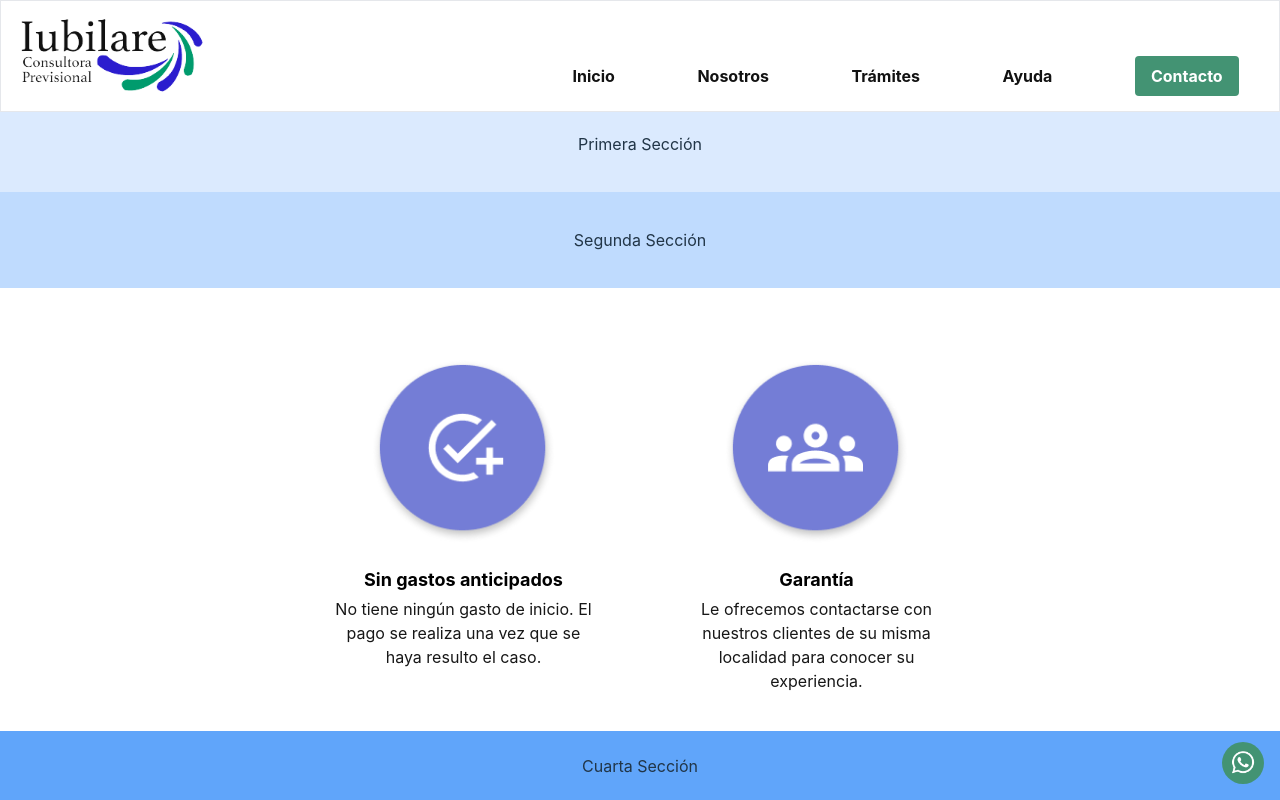
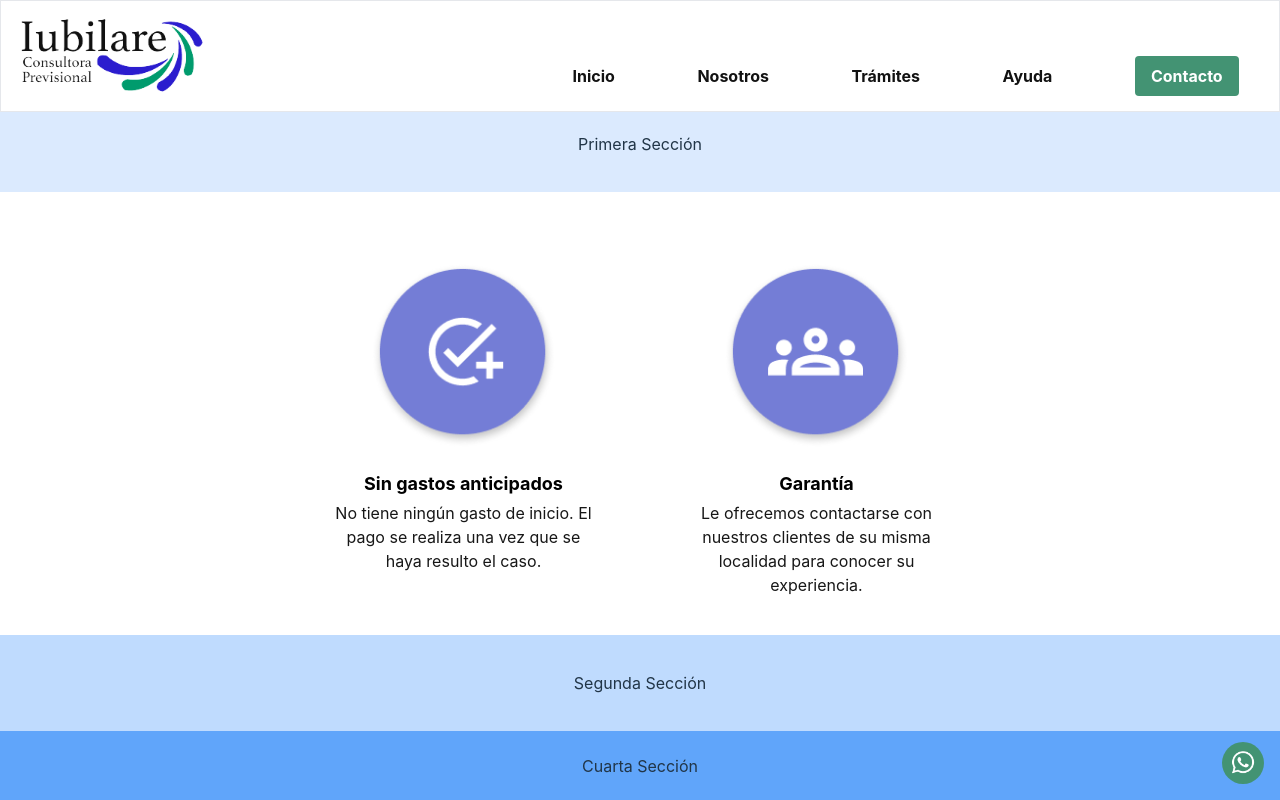
Before and after one commit to FooTalent/iubilare, a React (Vite) app: page /tramites in a window 1280 px wide. Shown: the top 800 px of the page. Built offline with nearby package versions, Linux system fonts and the light colour scheme.

Commit message:
diviones arregladas con imagenes

```diff
--- a/src/views/Tramites.tsx
+++ b/src/views/Tramites.tsx
@@ -7,11 +7,7 @@ export default function Tramites() {
       </div>
 
       {/* Segunda Sección */}
-      <div className="flex justify-center items-center bg-blue-200 h-24">
-        <p>Segunda Sección</p>
-      </div>
 
-      {/* Tercera Sección */}
       <div className="flex-1 flex justify-center items-center overflow-auto">
         {/* Seccion tipo de Trámites */}
         <div className="px-[16px] flex flex-col justify-center 2xl:px-[120px] 2xl:p-[36px]">
@@ -71,6 +67,13 @@ export default function Tramites() {
         </div>
       </div>
 
+
+
+      {/* Tercera Sección */}
+      <div className="flex justify-center items-center bg-blue-200 h-24">
+        <p>Segunda Sección</p>
+      </div>
+
       {/* Cuarta Sección */}
       <div className="flex-1 flex justify-center items-center bg-blue-400">
         <p>Cuarta Sección</p>
```
